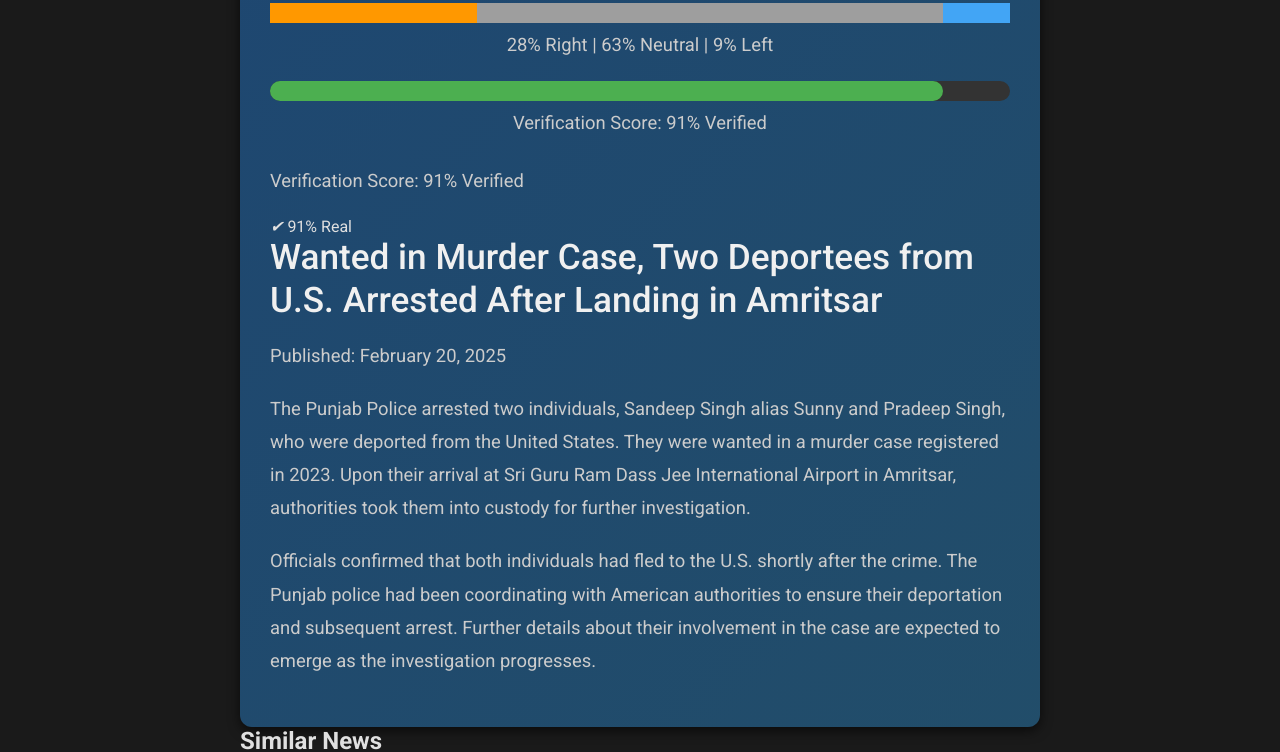
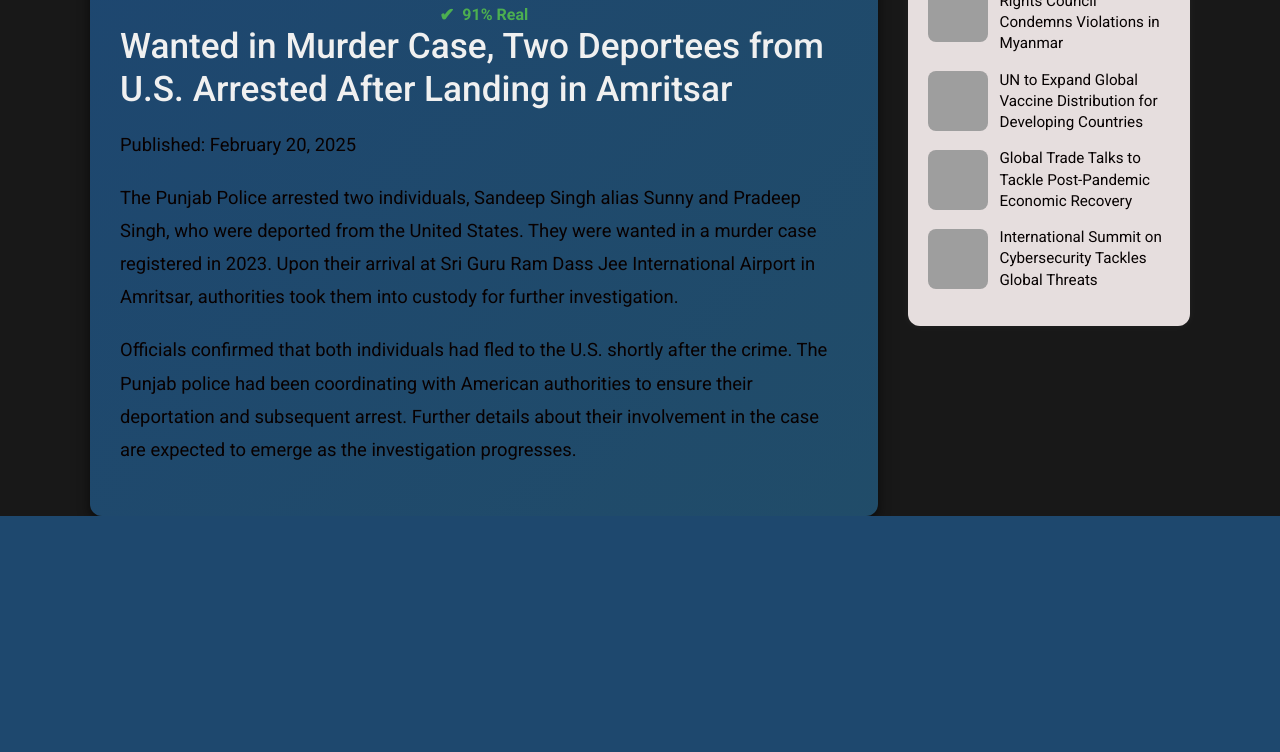
Before and after one commit to krshon/newzon, a PHP site: page /article.html in a window 1280 px wide. Shown: the part 664-1416 px from the top of the page. After the commit the page ends 1180 px from the top, so only its background shows below. Run offline with PHP 8.4, Linux system fonts and the light colour scheme; grey boxes are pictures that could not be loaded.

Commit message:
Update articles.css

```diff
--- a/articles.css
+++ b/articles.css
@@ -9,8 +9,8 @@
   height: 100%;
   width: 100%;
   font-family: 'Roboto', sans-serif;
-  background: #1a1a1a;
-  color: #e0e0e0;
+  background: #181818;
+  color: #0e0d0d;
   display: flex;
   flex-direction: column;
 }
@@ -27,13 +27,20 @@
   justify-content: center;
   align-items: center;
   width: 90vw;
-  max-width: 800px;
+  max-width: 1100px;
   margin: 20px auto;
 }
 
+/* Layout wrapper for article and sidebar */
+.content-wrapper {
+  display: flex;
+  gap: 30px;
+  align-items: flex-start;
+  width: 100%;
+}
+
 .full-news-article {
-  width: 100%;
-  /* Gradient translucent background */
+  flex: 3;
   background: linear-gradient(135deg, rgba(30, 87, 153, 0.7), rgba(41, 128, 185, 0.5));
   padding: 30px;
   border-radius: 12px;
@@ -48,48 +55,92 @@
   border-radius: 10px;
   margin-bottom: 25px;
 }
-
 .analysis-section {
-  margin-bottom: 25px;
+  margin-bottom: 30px;
+  padding: 20px;
+  background: rgba(255, 255, 255, 0.04);
   text-align: center;
+  border-radius: 12px;
 }
 
+/* Bar containers */
 .bias-bar, .truth-bar {
   width: 100%;
   height: 20px;
+  background: #2a2a2a;
+  display: flex;
+  margin-bottom: 12px;
   border-radius: 10px;
-  background: #333;
-  display: flex;
-  margin-bottom: 5px;
+  overflow: hidden;
 }
 
-.bias-fill {
+/* Bar fill styles with animation */
+.bias-fill, .truth-fill {
   height: 100%;
+  transition: width 0.4s ease-in-out;
 }
 
+/* Color scheme */
 .bias-fill.neutral {
-  background-color: #9e9e9e;
+  background: #f3f3f3;
 }
 
 .bias-fill.right {
-  background-color: #ff9800;
+  background: #e41c4a;
 }
 
 .bias-fill.left {
-  background-color: #42a5f5;
+  background: #2506d6;
 }
 
 .truth-fill {
-  height: 100%;
-  background-color: #4caf50;
-  border-radius: 10px;
+  background: #030302;
 }
 
+/* Text styles */
 .bias-percentage, .truth-percentage {
-  font-size: 14px;
-  color: #b0b0b0;
+  font-size: 15px;
+  color: #f5f5f5;
+  margin-bottom: 6px;
+  font-weight: 500;
+  letter-spacing: 0.3px;
 }
 
+.neutral-bias {
+  color: #eff0f1;
+}
+
+.right-bias {
+  color: #5e0217;
+}
+
+.left-bias {
+  color: #2506d6;
+}
+
+/* ✅ Verified tag style */
+.verified-tag {
+  display: flex;
+  align-items: center;
+  justify-content: center;
+  gap: 8px;
+  color: #4caf50;
+  font-size: 16px;
+  font-weight: 600;
+  margin-top: 6px;
+}
+
+.verified-tag i {
+  font-style: normal;
+  font-size: 18px;
+}
+
+/* Truth color with glow */
+.truth-fill {
+  background: linear-gradient(90deg, #66bb6a, #43a047);
+  box-shadow: 0 0 10px #66bb6a;
+  border-radius: 12px;
+}
 .full-news-article h1 {
   font-size: 2.2em;
   font-weight: 500;
@@ -108,5 +159,71 @@
   font-size: 1.15em;
   line-height: 1.8;
   margin-bottom: 20px;
-  color: #ccc;
+  color: #080000;
 }
+
+/* Sidebar for similar articles */
+.similar-articles {
+  flex: 1;
+  background-color: #e6dede;
+  padding: 20px;
+  border-radius: 12px;
+  box-shadow: 0 0 10px rgba(255, 255, 255, 0.05);
+}
+
+.similar-articles h2 {
+  font-size: 1.3rem;
+  margin-bottom: 20px;
+  color: #080808;
+  border-bottom: 1px solid #444;
+  padding-bottom: 8px;
+}
+
+.similar-article-card {
+  display: flex;
+  align-items: center;
+  gap: 12px;
+  margin-bottom: 15px;
+}
+
+.similar-article-card img {
+  width: 60px;
+  height: 60px;
+  border-radius: 8px;
+  object-fit: cover;
+}
+
+.similar-article-card a {
+  color: #070202;
+  text-decoration: none;
+  font-size: 0.95rem;
+  transition: color 0.3s;
+  line-height: 1.4;
+}
+
+.similar-article-card a:hover {
+  color: #4dabf7;
+}
+.article-image-row {
+  display: flex;
+  gap: 20px;
+  margin-bottom: 25px;
+}
+
+.side-by-side-image {
+  width: 50%;
+  height: 300px;
+  object-fit: cover;
+  border-radius: 10px;
+}
+
+/* Optional: Stack images on small screens */
+@media (max-width: 600px) {
+  .article-image-row {
+    flex-direction: column;
+  }
+
+  .side-by-side-image {
+    width: 100%;
+  }
+}
```
